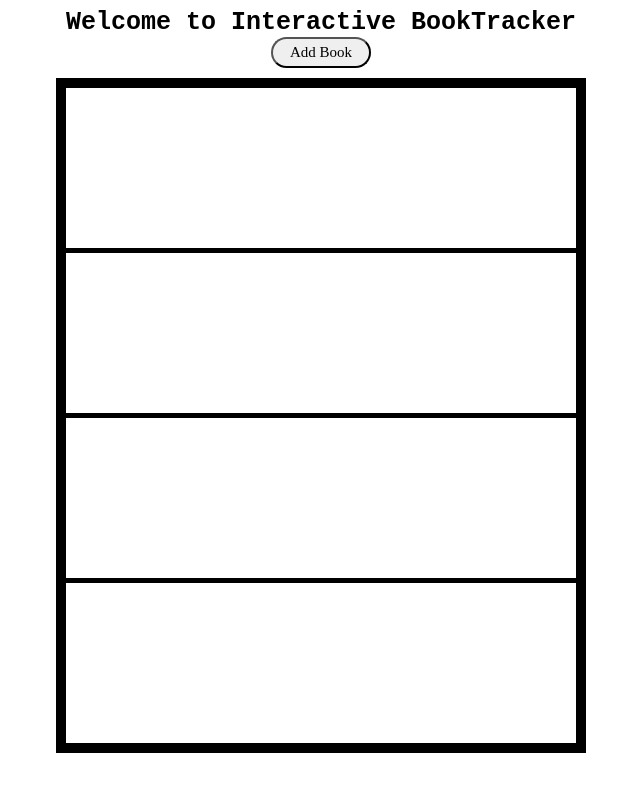
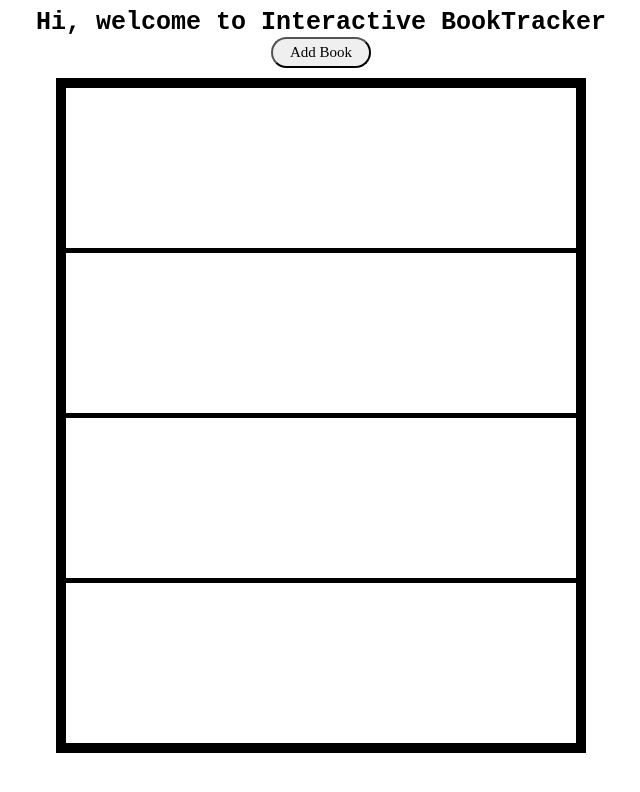
Before and after one commit to sampaez05/bookTracker, a React (Create React App) app in the folder my-app/: page / in a window 1280 px wide. Shown: the top 792 px of the page, without its empty margins (319-959 px from the left). Built offline with nearby package versions, Linux system fonts and the light colour scheme.

Commit message:
checking to see if pushing works now

```diff
--- a/my-app/src/App.tsx
+++ b/my-app/src/App.tsx
@@ -11,7 +11,7 @@ function App() {
   return (
     <div className="App">
       <div className="header">
-        <span className="title">Welcome to Interactive BookTracker</span>
+        <span className="title">Hi, welcome to Interactive BookTracker</span>
         <br></br>
         <button className="add-book">Add Book</button>
       </div>
```
